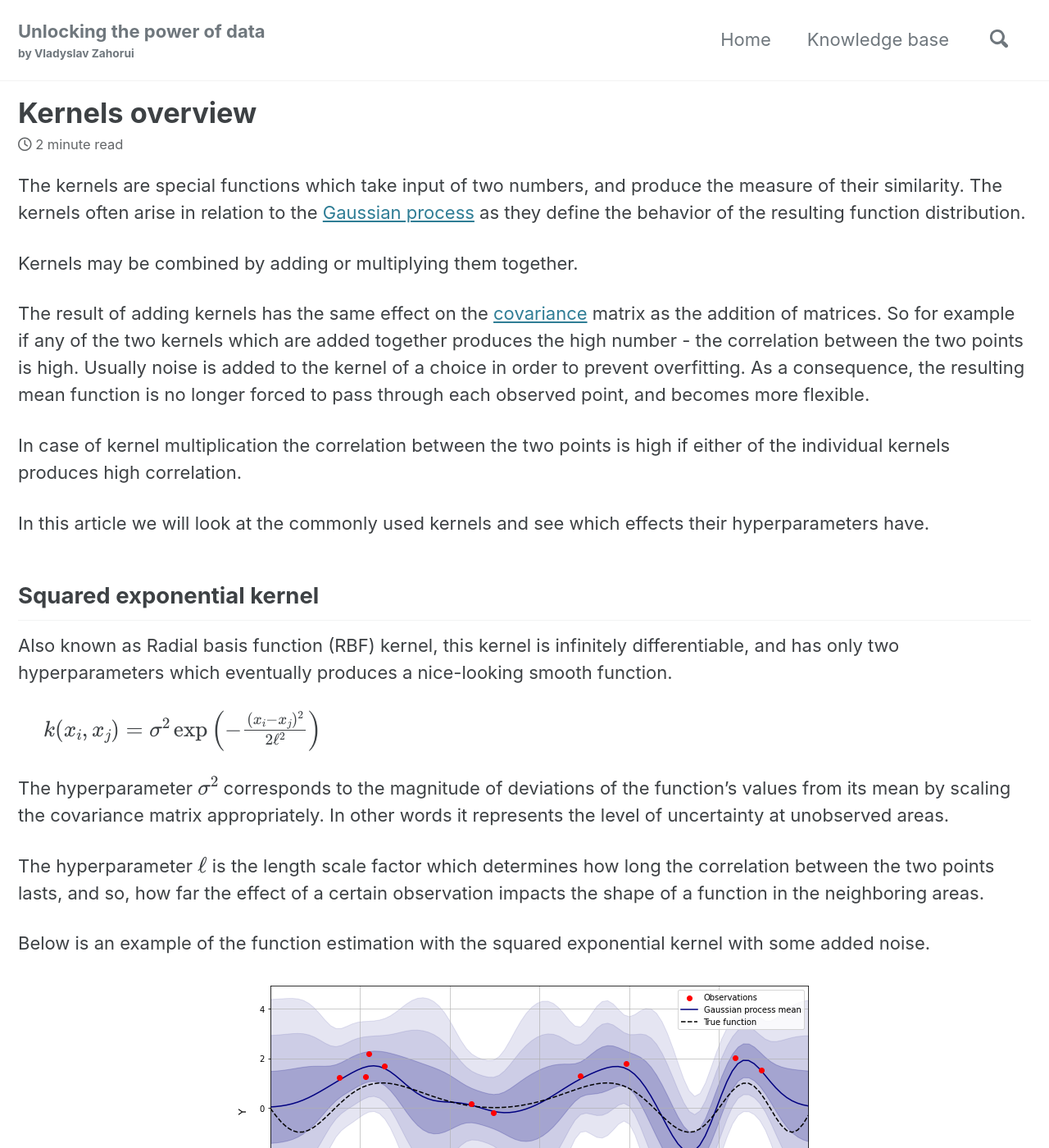
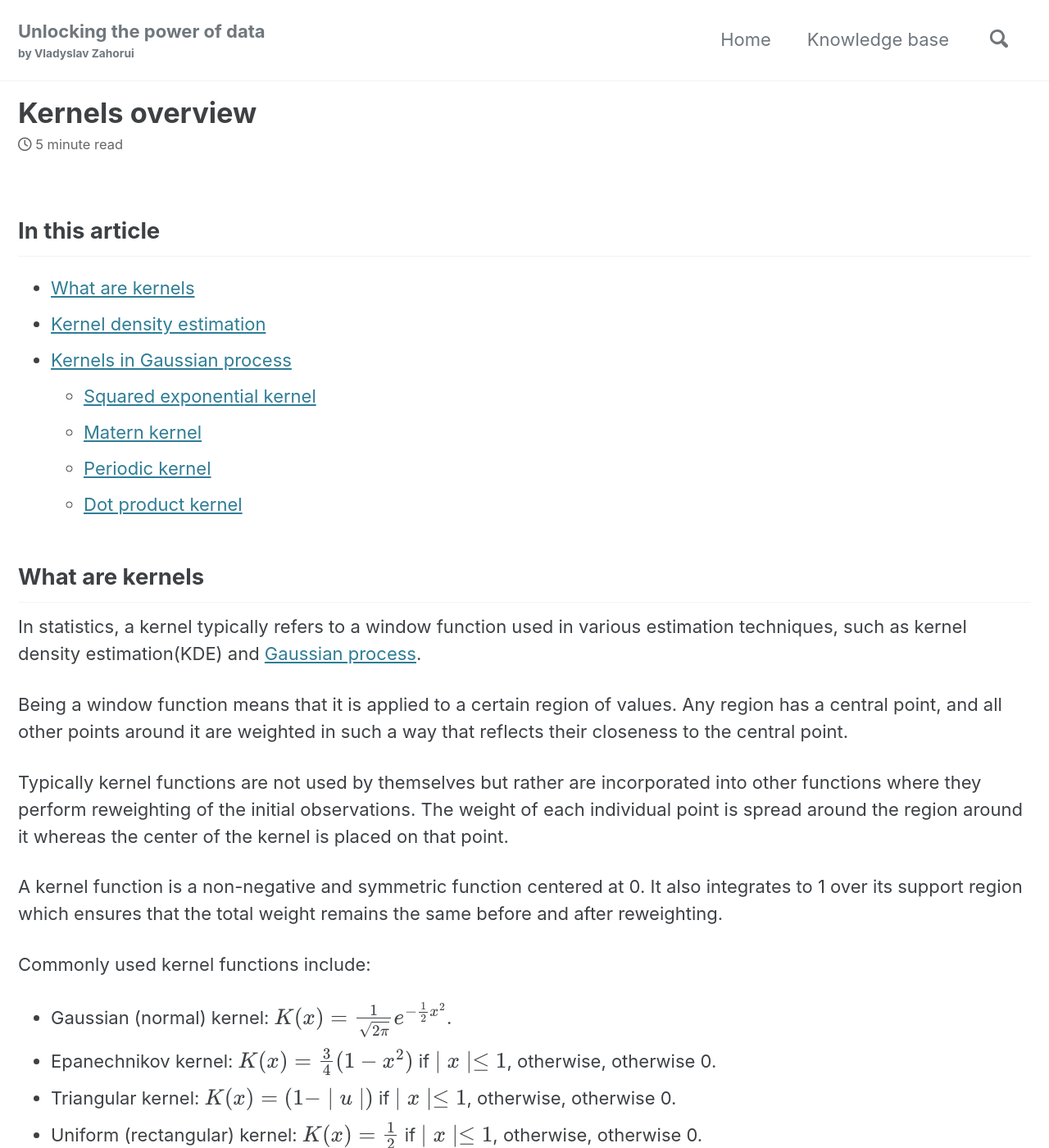
Before and after one commit to vzahorui/vzahorui.github.io, a Jekyll site: the page built from _posts/2022-08-01-kernels-overview.md, in a window 1280 px wide and 1400 px high. Shown: the whole window at 82% size. Built offline with Jekyll 4.4.1, drawn with Linux system fonts in a browser that asks for light colours; cached includes are drawn as plain includes; nearby versions of some CDN libraries; formulas are drawn with MathJax 3; some of the changed text lies outside the part shown.

Commit message:
added kernel density estimation

```diff
--- a/_posts/2022-08-01-kernels-overview.md
+++ b/_posts/2022-08-01-kernels-overview.md
@@ -2,11 +2,67 @@
 layout: single
 title: "Kernels overview"
 category: "Optimization"
-tags: gaussian-process RBF radial-basis-function-kernel squared-exponential-kernel covariance matern-kernel rational-quadratic-kernel periodic-kernel linear-kernel dot-product-kernel
-date: 2022-08-14
+tags: gaussian-process RBF radial-basis-function-kernel squared-exponential-kernel covariance matern-kernel rational-quadratic-kernel periodic-kernel linear-kernel dot-product-kernel kernel-density-estimation KDE bandwidth
+date: 2024-04-19
 ---
 
-The kernels are special functions which take input of two numbers, and produce the measure of their similarity. The kernels often arise in relation to the [Gaussian process]({{ site.baseurl }}{% link _posts/2022-07-23-gaussian-process.md %}) as they define the behavior of the resulting function distribution.
+## In this article
+* [What are kernels](#what_are_kernels)
+* [Kernel density estimation](#kde)
+* [Kernels in Gaussian process](#kernels_gausian_process)
+  * [Squared exponential kernel](#squared_exponential_kernel)
+  * [Matern kernel](#matern_kernel)
+  * [Periodic kernel](#periodic_kernel)
+  * [Dot product kernel](#dot_product_kernel)
+
+<div id='what_are_kernels'/>
+## What are kernels
+
+In statistics, a kernel typically refers to a window function used in various estimation techniques, such as kernel density estimation(KDE) and [Gaussian process]({{ site.baseurl }}{% link _posts/2022-07-23-gaussian-process.md %}).
+
+Being a window function means that it is applied to a certain region of values. Any region has a central point, and all other points around it are weighted in such a way that reflects their closeness to the central point.
+
+Typically kernel functions are not used by themselves but rather are incorporated into other functions where they perform reweighting of the initial observations. The weight of each individual point is spread around the region around it whereas the center of the kernel is placed on that point.
+
+A kernel function is a non-negative and symmetric function centered at 0. It also integrates to 1 over its support region which ensures that the total weight remains the same before and after reweighting.
+
+Commonly used kernel functions include:
+
+* Gaussian (normal) kernel: $K(x)=\frac{1}{\sqrt{2 \pi}} e^{-\frac{1}{2}x^{2}}$.
+* Epanechnikov kernel: $K(x)=\frac{3}{4}(1−x^{2})$ if $∣x∣\leq 1$, otherwise, otherwise 0.
+* Triangular kernel: $K(x)=(1−∣u∣)$ if $∣x∣\leq 1$, otherwise, otherwise 0.
+* Uniform (rectangular) kernel: $K(x) = \frac{1}{2}$ if $∣x∣\leq 1$, otherwise, otherwise 0.
+
+![](/assets/images/optimization/kernels_comparison.png){: .align-center}
+<a href="#page-title" class="back-to-top">{{ site.data.ui-text[site.locale].back_to_top | default: 'Back to Top' }} &uarr;</a>
+
+<div id='kde'/>
+## Kernel density estimation
+
+Kernel density estimation (KDE) is a technique used for estimating the probability density function of a random variable. The fundamental problem KDE addresses is data smoothing: making inferences about the population based on observed data.
+
+KDE does not assume any parametric distribution. Instead, each datapoint from the sample is considered as an individual distribution and thus its value is substituted by a continuous [distribution function]({{ site.baseurl }}{% link _posts/2021-03-27-statistical-distributions.md %}) (probability density) according to the selected kernel. The kernel input $x$ from the formulas above is the distance between an observed point and $x_i$ and any arbitrary point in its surrounding region. All of the resulting distributions are added together across the whole observed range of values, and thus the overall shape of the combined distribution is built.
+
+![](/assets/images/optimization/kernels_density_and_sum.png){: .align-center}
+
+The choise of the kernel function in KDE does not really matter. The Gaussian kernel is used the most because it is infinitely differentiable. What's more important is the selected bandwidth.
+
+The bandwidth parameter determines the length scale of the kernel and therefore influences the smoothness of the estimated density. A larger bandwidth results in a smoother estimate because more neighboring points have impact on one another. On the other hand, a smaller bandwidth can lead to more variability in the estimate.
+
+Here is how the formula for the kernel density estimation:
+
+$$\hat{f}_h(x) = \frac{1}{n} \sum_{i=1}^n K (x - x_i) = \frac{1}{nh} \sum_{i=1}^n K \left(\frac{x - x_i}{h}\right)$$
+
+where $K$ is the kernel function, $h$ is the bandwidth.
+
+![](/assets/images/optimization/kernels_density_bandwidth_effect.png){: .align-center}
+
+Since each individual distribution is [integrated]({{ site.baseurl }}{% link _posts/2019-09-24-integrals.md %}) to 1, the combined sum of all distributions around the known points is divided by $n$ in order to make it equal to 1 as well. Notice however that the function also is scaled by the factor of the bandwidth $h$. This is because when including this factor into the kernel function, the area under the individual point distribution is multiplied accordingly. Therefore, in order to restore the overall sum of distributions to 1 it also needs to be divided by $h$.
+
+<div id='kernels_gausian_process'/>
+## Kernels in Gaussian process
+
+In scope of the [Gaussian process]({{ site.baseurl }}{% link _posts/2022-07-23-gaussian-process.md %}) the kernels takes input of two numbers and produces the measure of their similarity. Thus they define the behavior of the resulting function distribution.
 
 Kernels may be combined by adding or multiplying them together.
 
@@ -17,7 +73,7 @@
 In this article we will look at the commonly used kernels and see which effects their hyperparameters have.
 
 <div id='squared_exponential_kernel'/>
-## Squared exponential kernel
+### Squared exponential kernel
 
 Also known as Radial basis function (RBF) kernel, this kernel is infinitely differentiable, and has only two hyperparameters which eventually produces a nice-looking smooth function.
 
@@ -26,7 +82,7 @@
 
 The hyperparameter $\sigma^2$ corresponds to the magnitude of deviations of the function's values from its mean by scaling the covariance matrix appropriately. In other words it represents the level of uncertainty at unobserved areas.
 
-The hyperparameter $\ell$ is the length scale factor which determines how long the correlation between the two points lasts, and so, how far the effect of a certain observation impacts the shape of a function in the neighboring areas.
+The hyperparameter $\ell$ is the length scale factor which determines how long the correlation between the two points lasts, and so, how far the effect of a certain observation impacts the shape of a function in the neighboring areas. Increasing $\ell$ makes an effect of higher similarity for the two points which would otherwise be considered distant.
 
 Below is an example of the function estimation with the squared exponential kernel with some added noise.
 
@@ -34,7 +90,7 @@
 <a href="#page-title" class="back-to-top">{{ site.data.ui-text[site.locale].back_to_top | default: 'Back to Top' }} &uarr;</a>
 
 <div id='matern_kernel'/>
-## Matern kernel
+### Matern kernel
 
 This kernel is a generalization of the RBF kernel, which has an additional hyperparameter $\nu$ which defines how many times the resulting function may be differentiated. If $\nu$ is set to infinity then the kernel converges to the RBF kernel, however a popular choice of its value is 1.5 which makes the resulting function differentiable at least once, and in shape more realistic to the physical processes.
 
@@ -42,7 +98,7 @@
 <a href="#page-title" class="back-to-top">{{ site.data.ui-text[site.locale].back_to_top | default: 'Back to Top' }} &uarr;</a>
 
 <div id='periodic_kernel'/>
-## Periodic kernel
+### Periodic kernel
 
 This kernel is also known as exponential sine-squared, and it allows modeling periodic processes.
 
@@ -59,7 +115,7 @@
 <a href="#page-title" class="back-to-top">{{ site.data.ui-text[site.locale].back_to_top | default: 'Back to Top' }} &uarr;</a>
 
 <div id='dot_product_kernel'/>
-## Dot product kernel
+### Dot product kernel
 
 Also known as the linear kernel, it belongs to a family of so-called non-stationary kernels where the measure of similarity depends not only on the relative distance between the two points but also on the absolute values of the coordinates.
 
```
Also changed, not shown: _posts/2023-11-23-fourier-series.md (+1 -1 lines), assets/images/optimization/kernels_comparison.png (added), assets/images/optimization/kernels_density_and_sum.png (added), assets/images/optimization/kernels_density_bandwidth_effect.png (added), 1 other file.
